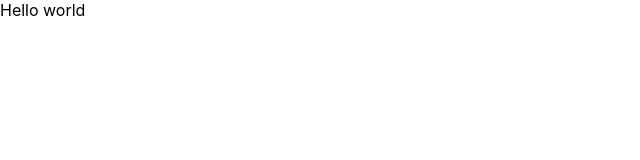
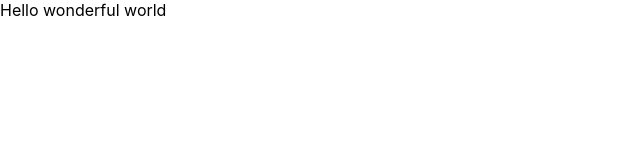
Before and after one commit to MarinaCouso/crypto_rates, a React (Create React App) app: page / in a window 1280 px wide. Shown: the top 160 px of the page, without its empty margins (0-640 px from the left). Built offline with nearby package versions, Linux system fonts and the light colour scheme.

Commit message:
#2 Create Header component file

```diff
--- a/src/App.js
+++ b/src/App.js
@@ -1,8 +1,13 @@
 import React from 'react';
 import './App.css';
+import Header from './components/Header';
 
 function App() {
-  return <>Hello world</>;
+  return (
+    <>
+      <Header />
+    </>
+  );
 }
 
 export default App;
--- /dev/null
+++ b/src/components/Header.js
@@ -0,0 +1,7 @@
+import React from 'react';
+
+function Header() {
+  return <>Hello wonderful world</>;
+}
+
+export default Header;
```
